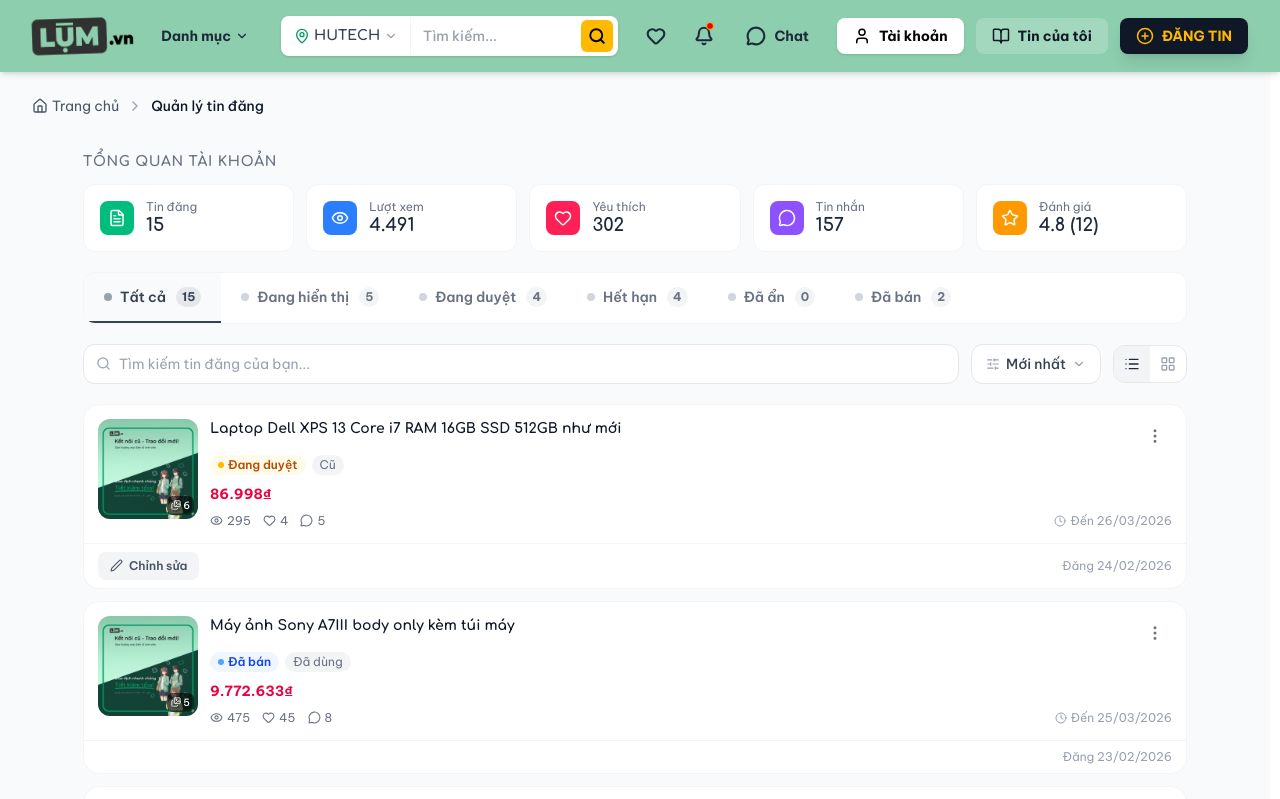
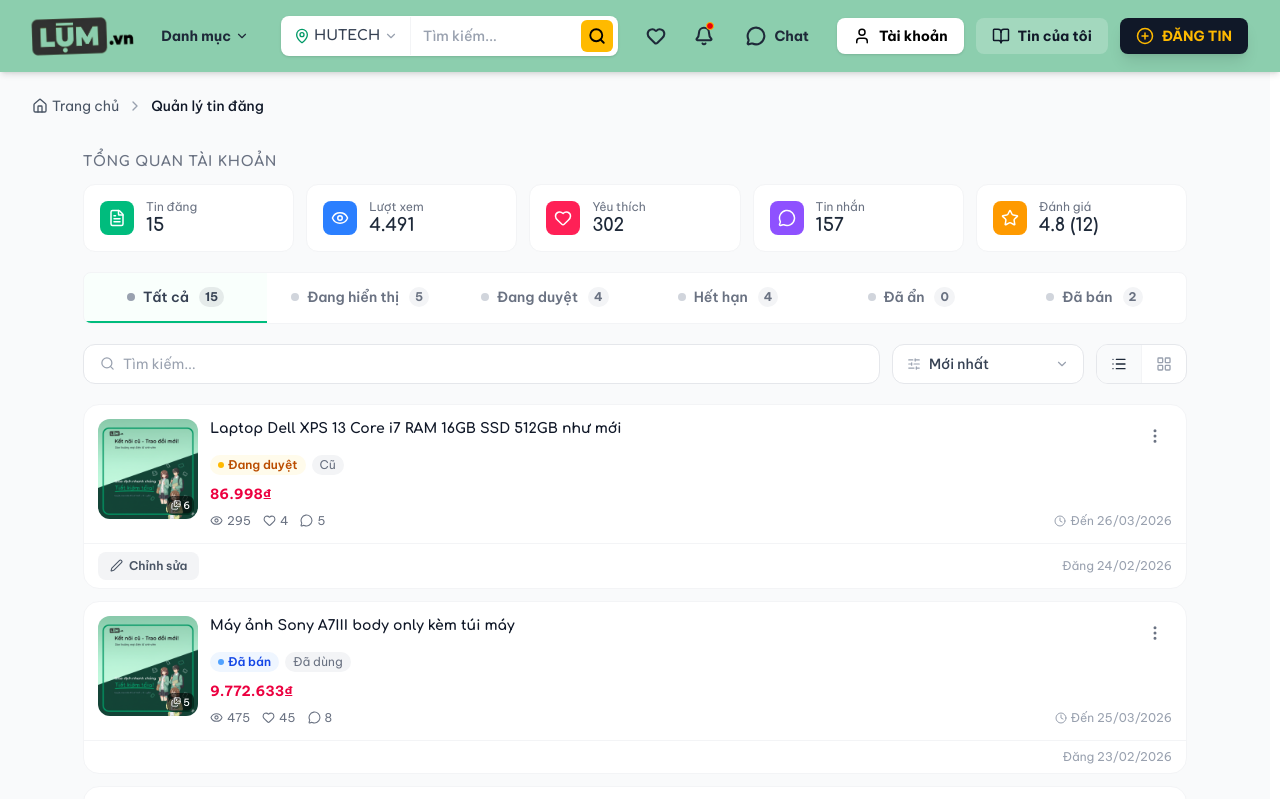
Before and after one commit to ngcnguywn0124/FE-LUM-trade-ecommerce, a Next.js app: page /quan-ly-tin-dang in a window 1280 px wide. Shown: the top 799 px of the page. Built offline with nearby package versions, Linux system fonts and the light colour scheme.

Commit message:
style: update postMana v2

```diff
--- a/components/features/manage-posts/ManagePostsPage.tsx
+++ b/components/features/manage-posts/ManagePostsPage.tsx
@@ -233,7 +233,6 @@ const ManagePostsPage: React.FC = () => {
 
   const currentSortLabel = SORT_OPTIONS.find((o) => o.value === filters.sortBy)?.label ?? 'Sắp xếp';
 
-  // ── Render ────────────────────────────────────────────────────────────────────
   return (
     <div className="min-h-screen bg-gray-50 pt-24">
       {/* ── Toast ── */}
@@ -272,17 +271,17 @@ const ManagePostsPage: React.FC = () => {
         {/* Search + Sort + View Mode Toolbar */}
         <div className="flex flex-wrap items-center gap-3">
           {/* Search */}
-          <form onSubmit={handleSearchSubmit} className="flex-1 min-w-45 flex items-center gap-2 bg-white border border-gray-200 rounded-xl px-3 h-10 focus-within:border-emerald-400 focus-within:shadow-emerald-100 transition-all">
+          <form onSubmit={handleSearchSubmit} className="flex-1 min-w-45 flex items-center gap-2 bg-white border border-gray-200 rounded-xl px-4 h-10 focus-within:border-emerald-400 focus-within:shadow-emerald-100 transition-all">
             <Search size={15} className="text-gray-400 shrink-0" />
             <input
               type="text"
-              placeholder="Tìm kiếm tin đăng của bạn..."
+              placeholder="Tìm kiếm..."
               value={searchInput}
               onChange={(e) => setSearchInput(e.target.value)}
               className="flex-1 text-sm outline-none bg-transparent placeholder-gray-400"
             />
             {searchInput && (
-              <button type="button" onClick={handleClearSearch} className="text-gray-400 hover:text-gray-600 cursor-pointer transition-colors">
+              <button type="button" onClick={handleClearSearch} className="text-gray-400 hover:text-gray-600 cursor-pointer transition-colors p-1">
                 <X size={14} />
               </button>
             )}
@@ -292,14 +291,16 @@ const ManagePostsPage: React.FC = () => {
           <div className="relative">
             <button
               onClick={() => setIsSortOpen((v) => !v)}
-              className="flex items-center gap-1.5 h-10 px-3.5 bg-white border border-gray-200 rounded-xl text-sm font-medium text-gray-700 hover:border-gray-300 transition-all cursor-pointer whitespace-nowrap"
+              className="flex items-center justify-between gap-2 h-10 w-48 px-3.5 bg-white border border-gray-200 rounded-xl text-sm font-medium text-gray-700 hover:border-gray-300 transition-all cursor-pointer overflow-hidden"
             >
-              <SlidersHorizontal size={14} className="text-gray-400" />
-              {currentSortLabel}
-              <ChevronDown size={14} className={`text-gray-400 transition-transform ${isSortOpen ? 'rotate-180' : ''}`} />
+              <div className="flex items-center gap-2 min-w-0">
+                <SlidersHorizontal size={14} className="text-gray-400 shrink-0" />
+                <span className="truncate">{currentSortLabel}</span>
+              </div>
+              <ChevronDown size={14} className={`text-gray-400 shrink-0 transition-transform ${isSortOpen ? 'rotate-180' : ''}`} />
             </button>
             {isSortOpen && (
-              <div className="absolute right-0 top-full mt-1 w-44 bg-white rounded-xl border border-gray-100 shadow-lg z-40 overflow-hidden animate-in fade-in slide-in-from-top-2 duration-150">
+              <div className="absolute right-0 top-full mt-1 w-48 bg-white rounded-xl border border-gray-100 shadow-lg z-40 overflow-hidden animate-in fade-in slide-in-from-top-2 duration-150">
                 {SORT_OPTIONS.map((opt) => (
                   <button
                     key={opt.value}
@@ -321,17 +322,17 @@ const ManagePostsPage: React.FC = () => {
           </div>
 
           {/* View mode toggle */}
-          <div className="flex items-center bg-white border border-gray-200 rounded-xl overflow-hidden">
+          <div className="flex items-center bg-white border border-gray-200 rounded-xl overflow-hidden h-10">
             <button
               onClick={() => setViewMode('list')}
-              className={`p-2.5 cursor-pointer transition-colors ${viewMode === 'list' ? 'bg-gray-100 text-gray-800' : 'text-gray-400 hover:text-gray-600'}`}
+              className={`px-3.5 h-full cursor-pointer transition-colors border-r border-gray-100 last:border-0 ${viewMode === 'list' ? 'bg-gray-50 text-gray-800' : 'text-gray-400 hover:text-gray-600'}`}
               title="Xem danh sách"
             >
               <List size={16} />
             </button>
             <button
               onClick={() => setViewMode('grid')}
-              className={`p-2.5 cursor-pointer transition-colors ${viewMode === 'grid' ? 'bg-gray-100 text-gray-800' : 'text-gray-400 hover:text-gray-600'}`}
+              className={`px-3.5 h-full cursor-pointer transition-colors ${viewMode === 'grid' ? 'bg-gray-50 text-gray-800' : 'text-gray-400 hover:text-gray-600'}`}
               title="Xem lưới"
             >
               <LayoutGrid size={16} />
@@ -360,7 +361,7 @@ const ManagePostsPage: React.FC = () => {
           <div
             className={
               viewMode === 'grid'
-                ? 'grid grid-cols-1 sm:grid-cols-2 gap-4'
+                ? 'grid grid-cols-2 lg:grid-cols-3 gap-3 sm:gap-4'
                 : 'flex flex-col gap-3'
             }
           >
--- a/components/features/manage-posts/PostStatusTabs.tsx
+++ b/components/features/manage-posts/PostStatusTabs.tsx
@@ -30,7 +30,7 @@ const PostStatusTabs: React.FC<PostStatusTabsProps> = ({ active, onChange, aggre
   ];
 
   return (
-    <div className="bg-white rounded-xl border border-gray-100 overflow-hidden">
+    <div className="bg-white rounded-lg border border-gray-100 overflow-hidden">
       <div className="overflow-x-auto">
         <div className="flex min-w-max">
           {tabs.map((tab) => {
@@ -40,10 +40,10 @@ const PostStatusTabs: React.FC<PostStatusTabsProps> = ({ active, onChange, aggre
                 key={tab.key}
                 onClick={() => onChange(tab.key)}
                 className={`
-                  relative flex items-center gap-2 px-5 py-3.5 text-sm font-semibold whitespace-nowrap
-                  transition-all duration-200 cursor-pointer
+                  relative flex items-center justify-center gap-2 px-4 sm:px-6 py-3.5 text-sm font-semibold whitespace-nowrap
+                  transition-all duration-200 cursor-pointer flex-1
                   ${isActive
-                    ? `${tab.color} border-b-2 border-current bg-gray-50`
+                    ? `${tab.color} border-b-2 border-emerald-500 bg-emerald-50/30`
                     : 'text-gray-500 hover:text-gray-800 hover:bg-gray-50 border-b-2 border-transparent'
                   }
                 `}
```
